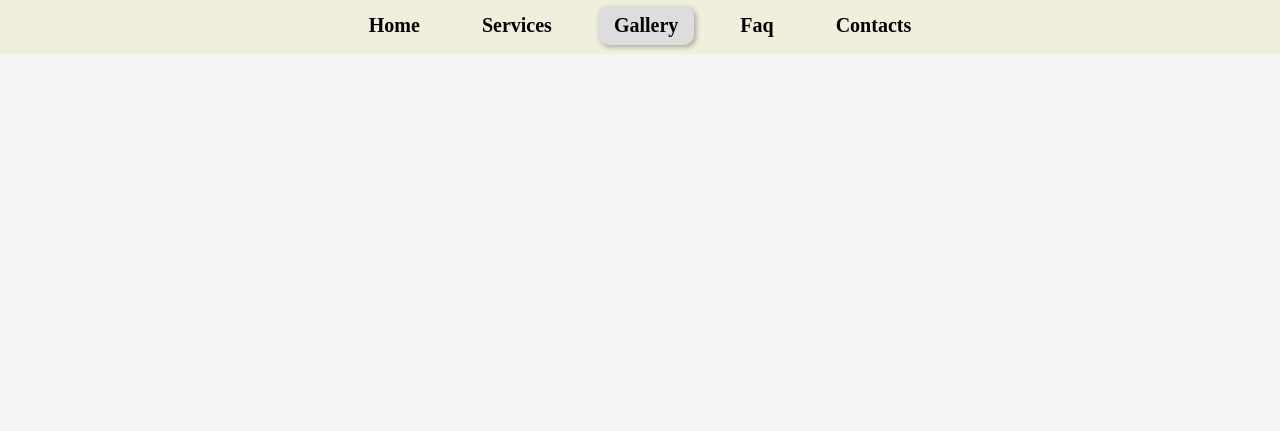
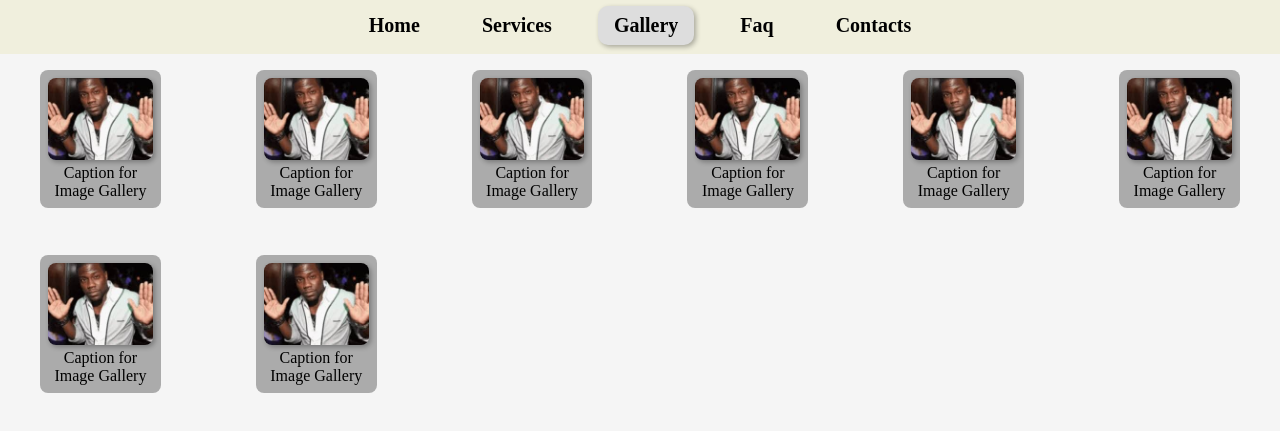
Before and after one commit to doghead71/VectorWebDesignJul2025, a plain HTML site: page pages/Gallery.html in a window 1280 px wide. Shown: the part 203-634 px from the top of the page. Drawn offline with Linux system fonts and the light colour scheme.

Commit message:
Gallery update

```diff
--- a/css/style.css
+++ b/css/style.css
@@ -1,3 +1,7 @@
+* {
+    box-sizing: border-box;
+}
+
 body {
     margin: 0;
     padding: 0px;
@@ -81,6 +85,32 @@ nav ul li a.current {
     display: none;
 }
 
+.gallery {
+    display: grid;
+    grid-template-columns: repeat(auto-fit, minmax(200px, 1fr));
+    gap:15px;
+}
+
+.gallery-item {
+    background-color: rgba(0, 0, 0, 0.3);
+    padding: 8px;
+    border-radius: 8px;
+    text-align: center;
+}
+
+.gallery-item:hover {
+    transform: scale(1.05);
+    transition: transform 0.3s ease;
+    box-shadow: 4px 4px 10px rgba(0, 0, 0, 0.5);
+}
+
+.gallery-item img {
+    width: 100%;
+    height: auto;
+    border-radius: 8px;
+    box-shadow: 2px 2px 5px rgba(0, 0, 0, 0.3);
+}
+
 @media screen and (max-width: 550px) {
     nav ul {
         flex-direction: column;
--- a/pages/Gallery.html
+++ b/pages/Gallery.html
@@ -27,6 +27,39 @@
         <li><a href="Contacts.html">Contacts</a></li>
        </ul>
     </nav>
-
+    <section class="gallery" aria-label="Image Gallery">
+        <figure class="gallery-item">
+            <img src="../img/gallery/images1.jpg" alt="Image1">
+            <figcaption>Caption for Image Gallery</figcaption>
+        </figure>
+        <figure class="gallery-item">
+            <img src="../img/gallery/images2.jpg" alt="Image2">
+            <figcaption>Caption for Image Gallery</figcaption>
+        </figure>
+        <figure class="gallery-item">
+            <img src="../img/gallery/images3.jpg" alt="Image3">
+            <figcaption>Caption for Image Gallery</figcaption>
+        </figure>
+        <figure class="gallery-item">
+            <img src="../img/gallery/images4.jpg" alt="Image4">
+            <figcaption>Caption for Image Gallery</figcaption>
+        </figure>
+        <figure class="gallery-item">
+            <img src="../img/gallery/images5.jpg" alt="Image5">
+            <figcaption>Caption for Image Gallery</figcaption>
+        </figure>
+         <figure class="gallery-item">
+            <img src="../img/gallery/images6.jpg" alt="Image6">
+            <figcaption>Caption for Image Gallery</figcaption>
+        </figure>
+         <figure class="gallery-item">
+            <img src="../img/gallery/images7.jpg" alt="image7">
+            <figcaption>Caption for Image Gallery</figcaption>
+        </figure>
+         <figure class="gallery-item">
+            <img src="../img/gallery/images8.jpg" alt="Image8">
+            <figcaption>Caption for Image Gallery</figcaption>
+        </figure>
+    </section>
 </body>
 </html>
```
Also changed, not shown: img/gallery/images1.jpg (added), img/gallery/images2.jpg (added), img/gallery/images3.jpg (added), img/gallery/images4.jpg (added), img/gallery/images5.jpg (added), img/gallery/images6.jpg (added), img/gallery/images7.jpg (added), img/gallery/images8.jpg (added).
